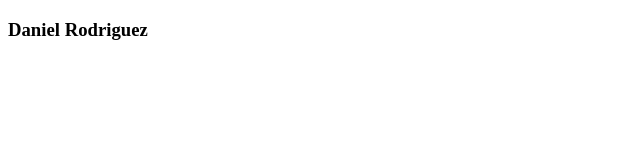
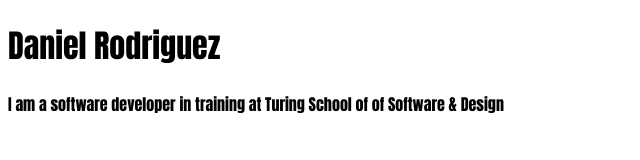
Before and after one commit to drod1000/drod1000.github.io, a plain HTML site: page index.html in a window 1280 px wide. Shown: the whole page, without its empty margins (0-640 px from the left). Drawn offline with Linux system fonts and the light colour scheme.

Commit message:
adds styling to header

```diff
--- a/index.html
+++ b/index.html
@@ -1,10 +1,12 @@
 <!DOCTYPE html>
-<html>
+<html lang="en">
   <head>
+    <meta charset="utf-8">
     <title>Daniel's Blog</title>
     <link type='text/css' rel='stylesheet' href='styles.css'/>
   </head>
   <body>
-    <h3>Daniel Rodriguez</h3>
+    <h1>Daniel Rodriguez</h1>
+    <p>I am a software developer in training at Turing School of of Software & Design</p>
   </body>
 </html>
--- a/styles.css
+++ b/styles.css
@@ -0,0 +1,7 @@
+body,
+h1{
+  font-family: Impact
+}
+p {
+  margin: 0;
+}
```
